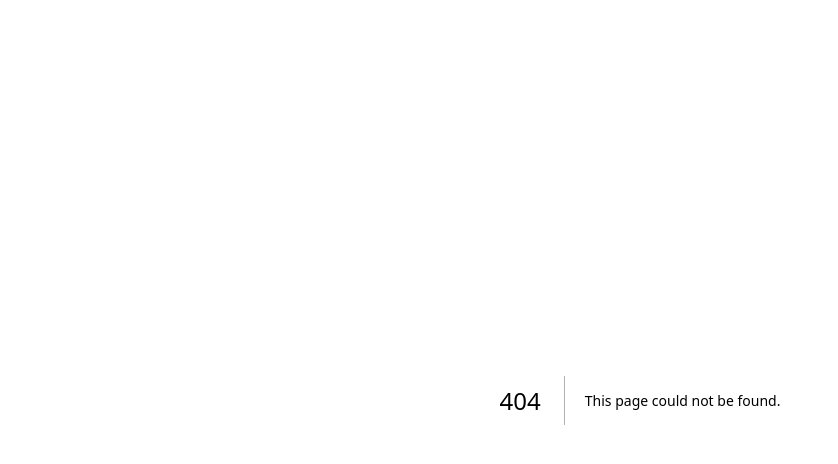
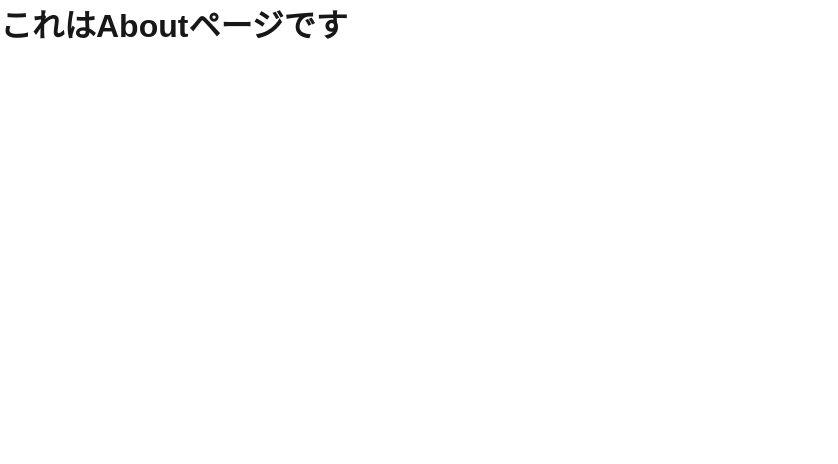
Before and after one commit to Natsuki-abc/test-react-next, a Next.js app: page /about in a window 1280 px wide. Before the commit this address had no page. Shown: the top 464 px of the page, without its empty margins (0-838 px from the left). Built offline with nearby package versions, Linux system fonts and the light colour scheme.

Commit message:
aboutページの追加

```diff
--- /dev/null
+++ b/app/about/page.js
@@ -0,0 +1,3 @@
+export default function About() {
+    return <h1>これはAboutページです</h1>;
+}
--- a/app/page.js
+++ b/app/page.js
@@ -1,10 +1,12 @@
 import Image from "next/image";
 import styles from "./page.module.css";
 import Counter from "./Counter";
+import Link from "next/link";
 
 export default function Home() {
   return (
     <div className={styles.page}>
+      <Link href="/about">Aboutページへ移動</Link>
       <Counter />
       <main className={styles.main}>
         <Image
```
